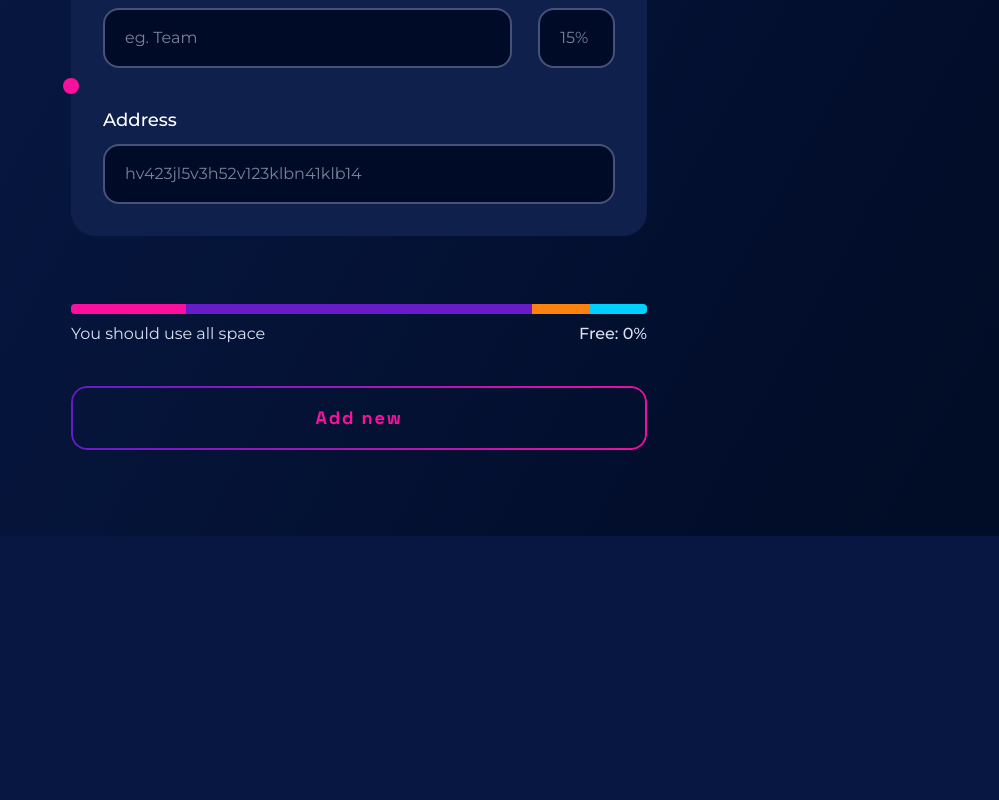
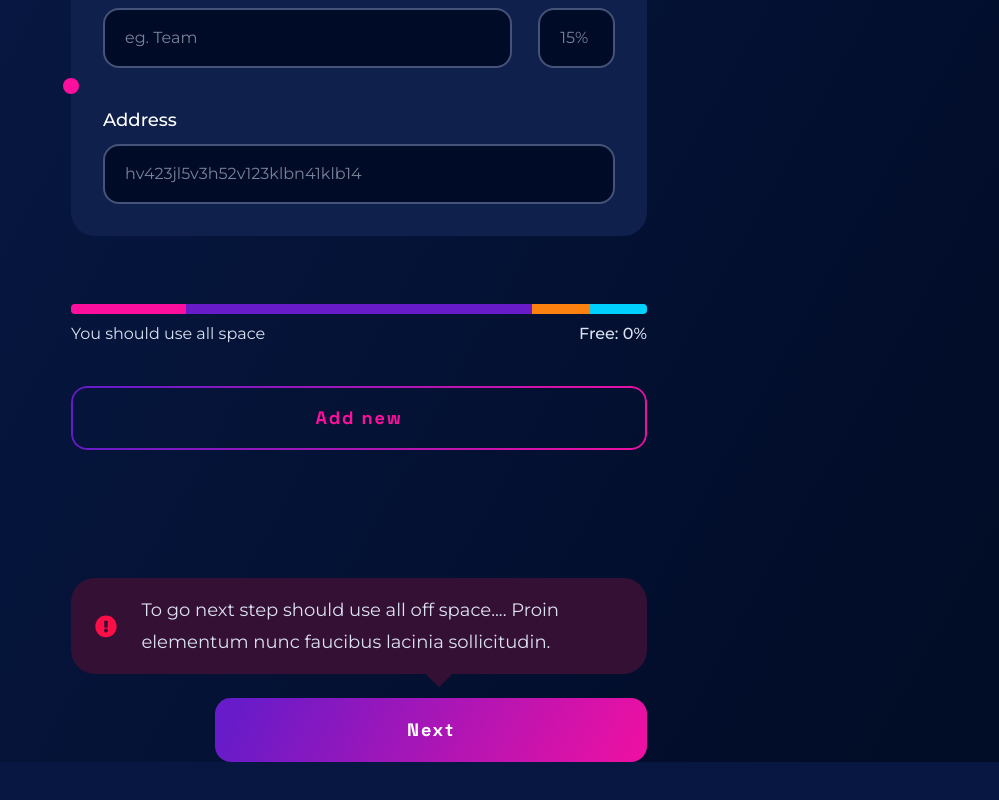
Before and after one commit to atomiklabs/deploycontracts.io, a Next.js app: page /tokenAllocation in a window 1280 px wide. Shown: the part 304-1104 px from the top of the page, without its empty margins (281-1280 px from the left). Before the commit the page ends 840 px from the top, so only its background shows below. Built offline with nearby package versions, Linux system fonts and the light colour scheme.

Commit message:
next btn tooltip init

```diff
--- a/components/buttons/PrimaryButton.tsx
+++ b/components/buttons/PrimaryButton.tsx
@@ -1,9 +1,15 @@
-export default function PrimaryButton({ children }: { children: any }) {
+type Props = {
+  children: any
+  onClick?: () => void
+}
+
+export default function PrimaryButton({ children, ...props }: Props) {
   return (
     <button
       className={
-        'py-4 px-12 font-space-grotesk font-bold text-white rounded-2xl bg-[linear-gradient(115.82deg,#671BC9_5.15%,#FD0F9E_108.88%)] hover:bg-[linear-gradient(122.48deg,#671BC9_-52.99%,#FD0F9E_97.26%)] hover:shadow-[0px_2px_40px_rgba(253,15,158,0.7)] active:bg-[linear-gradient(122.48deg,#671BC9_-52.99%,#FD0F9E_97.26%)] transition-all duration-100 ease-out tracking-widest'
+        'font-space-grotesk font-bold text-white rounded-2xl bg-[linear-gradient(115.82deg,#671BC9_5.15%,#FD0F9E_108.88%)] hover:bg-[linear-gradient(122.48deg,#671BC9_-52.99%,#FD0F9E_97.26%)] hover:shadow-[0px_2px_40px_rgba(253,15,158,0.7)] active:bg-[linear-gradient(122.48deg,#671BC9_-52.99%,#FD0F9E_97.26%)] transition-all duration-100 ease-out tracking-widest w-full'
       }
+      {...props}
     >
       {children}
     </button>
--- a/pages/tokenAllocation.tsx
+++ b/pages/tokenAllocation.tsx
@@ -1,12 +1,22 @@
+import dynamic from 'next/dynamic'
 import { useState } from 'react'
 import Container from '@/components/Container'
 import AllocationCard from '@/components/AllocationCard'
 import SecondaryButton from '@/components/buttons/SecondaryButton'
 import ProgressBar from '@/components/ProgressBar'
+import PrimaryButton from '@/components/buttons/PrimaryButton'
+
+const freeSpace = 100
+
+const ReactTooltip = dynamic(() => import('react-tooltip'), {
+  ssr: false,
+})
 
 export default function tokenAllocation() {
   const [allocations, setAllocations] = useState([0])
   const [counter, setCounter] = useState(0)
+  const [disabledLink, setDisabledLink] = useState(false)
+  console.log(disabledLink)
 
   function addAllocation() {
     setCounter((prev) => (prev === 14 ? 0 : prev + 1))
@@ -19,8 +29,17 @@ export default function tokenAllocation() {
     setAllocations([...newAllocations])
   }
 
+  function checkFreeSpace() {
+    if (freeSpace > 100) {
+      setDisabledLink(true)
+    } else {
+      setDisabledLink(false)
+    }
+    console.log('clicked')
+  }
+
   return (
-    <section className='mt-10'>
+    <section className='mt-10 mb-20'>
       <Container>
         <div className='flex flex-col gap-y-[34px]'>
           <h1 className='font-space-grotesk font-bold text-xl text-white'>Token allocation</h1>
@@ -38,6 +57,21 @@ export default function tokenAllocation() {
             <div className='px-12 py-4'>Add new</div>
           </SecondaryButton>
         </div>
+        <div className='relative mt-32 flex flex-col gap-y-6'>
+          <div className='relative z-20 py-4 px-6 text-base text-gray-100 flex flex-row gap-x-6 bg-[#341035] items-center justify-between rounded-3xl'>
+            <img src='/assets/error.svg' alt='error icon' className='w-[24px] h-[24px]' />
+            To go next step should use all off space.... Proin elementum nunc faucibus lacinia sollicitudin.
+            <div className='absolute bottom-[-5px] -z-10 right-[calc(50%-100px)] w-10 h-10 bg-[#341035] rotate-45'></div>
+          </div>
+          <div className='flex flex-row justify-between gap-x-16 md:gap-x-[144px]'>
+            <div></div>
+            <div className='flex-1'>
+              <PrimaryButton onClick={() => checkFreeSpace()}>
+                <div className='px-12 py-4 inline-block w-full h-full'>Next</div>
+              </PrimaryButton>
+            </div>
+          </div>
+        </div>
       </Container>
     </section>
   )
```
